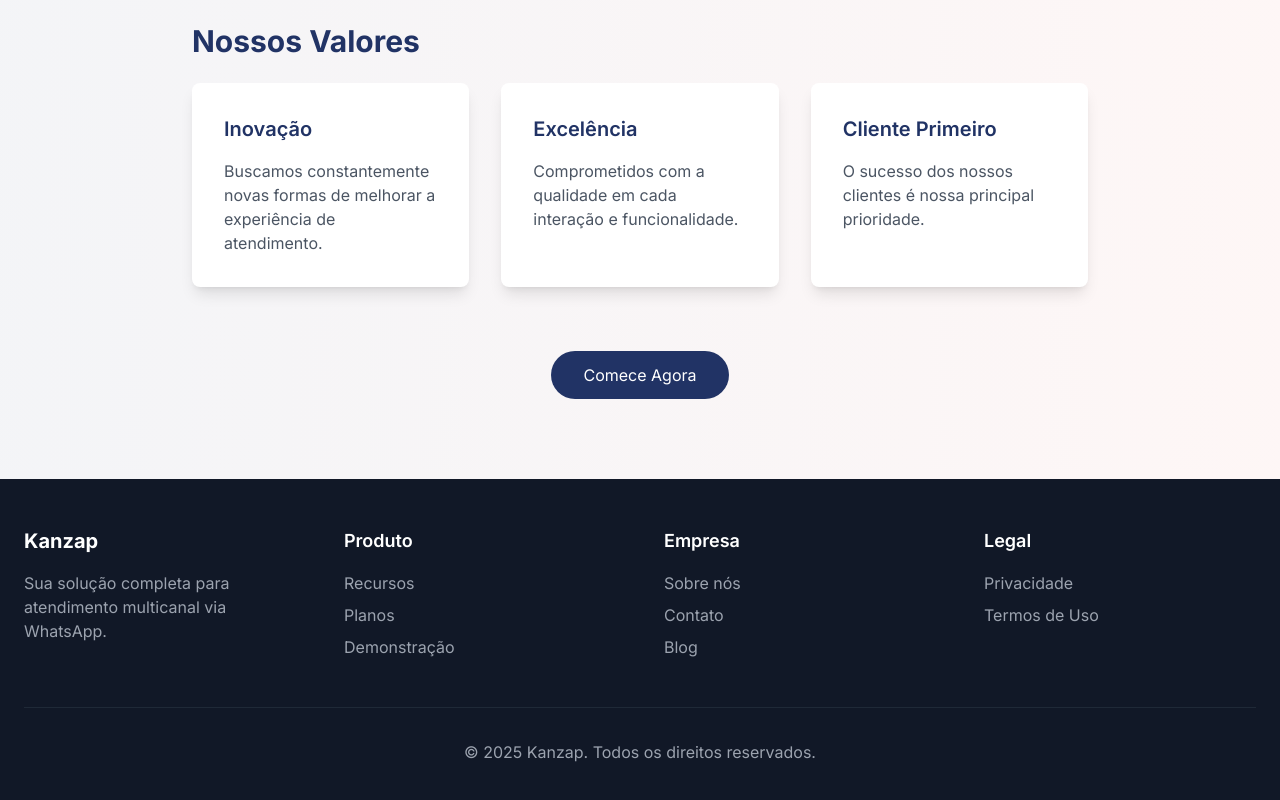
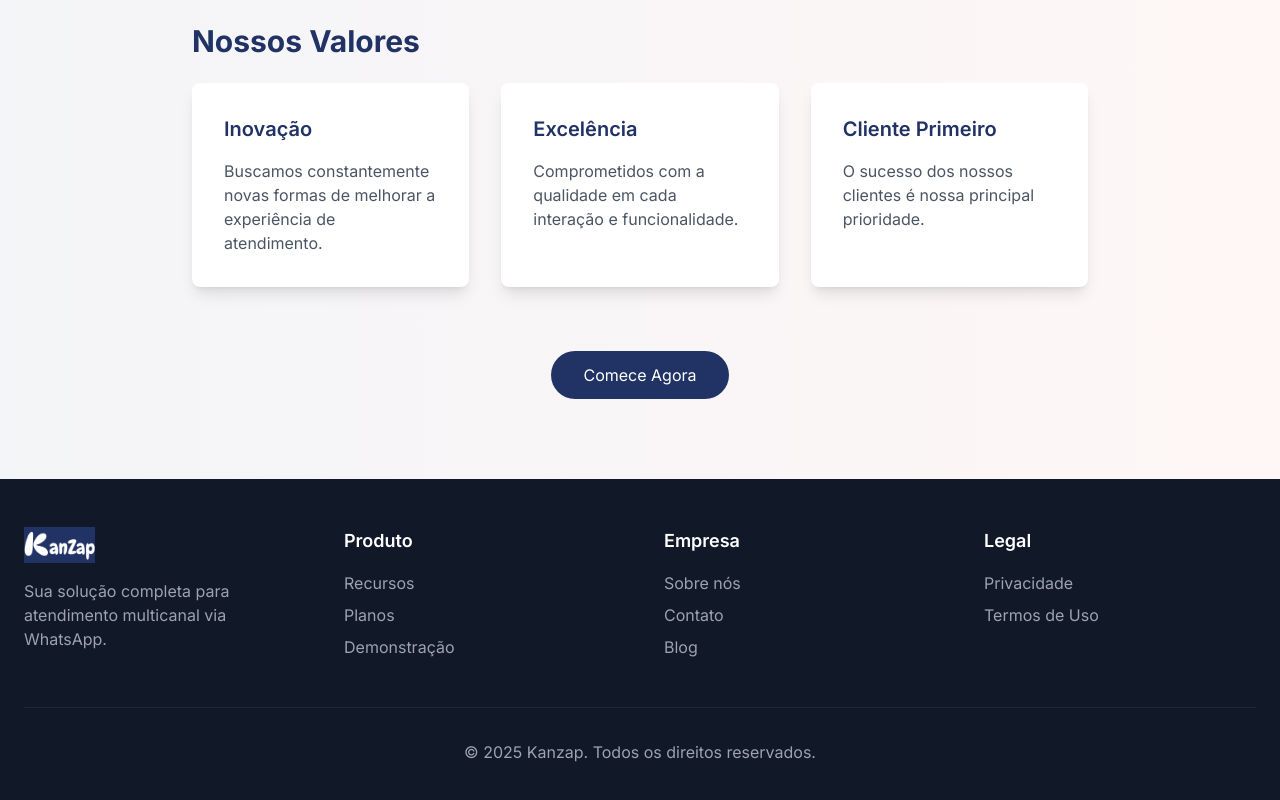
Before and after one commit to bruno-garcez-se/tradechat, a Next.js app: page /sobre in a window 1280 px wide. Shown: the part 693-1493 px from the top of the page. Built offline with nearby package versions, Linux system fonts and the light colour scheme.

Commit message:
Substituindo texto Kanzap por logorodape.png no rodapé

```diff
--- a/src/app/components/Footer.tsx
+++ b/src/app/components/Footer.tsx
@@ -1,4 +1,7 @@
+'use client'
+
 import Link from 'next/link'
+import Image from 'next/image'
 
 export default function Footer() {
   return (
@@ -6,7 +9,15 @@ export default function Footer() {
       <div className="container mx-auto px-6">
         <div className="grid grid-cols-1 md:grid-cols-4 gap-12">
           <div>
-            <h3 className="text-xl font-bold mb-4">Kanzap</h3>
+            <div className="mb-4">
+              <Image
+                src="/logorodape.png"
+                alt="Kanzap"
+                width={120}
+                height={36}
+                className="w-auto h-9"
+              />
+            </div>
             <p className="text-gray-400">
               Sua solução completa para atendimento multicanal via WhatsApp.
             </p>
```
